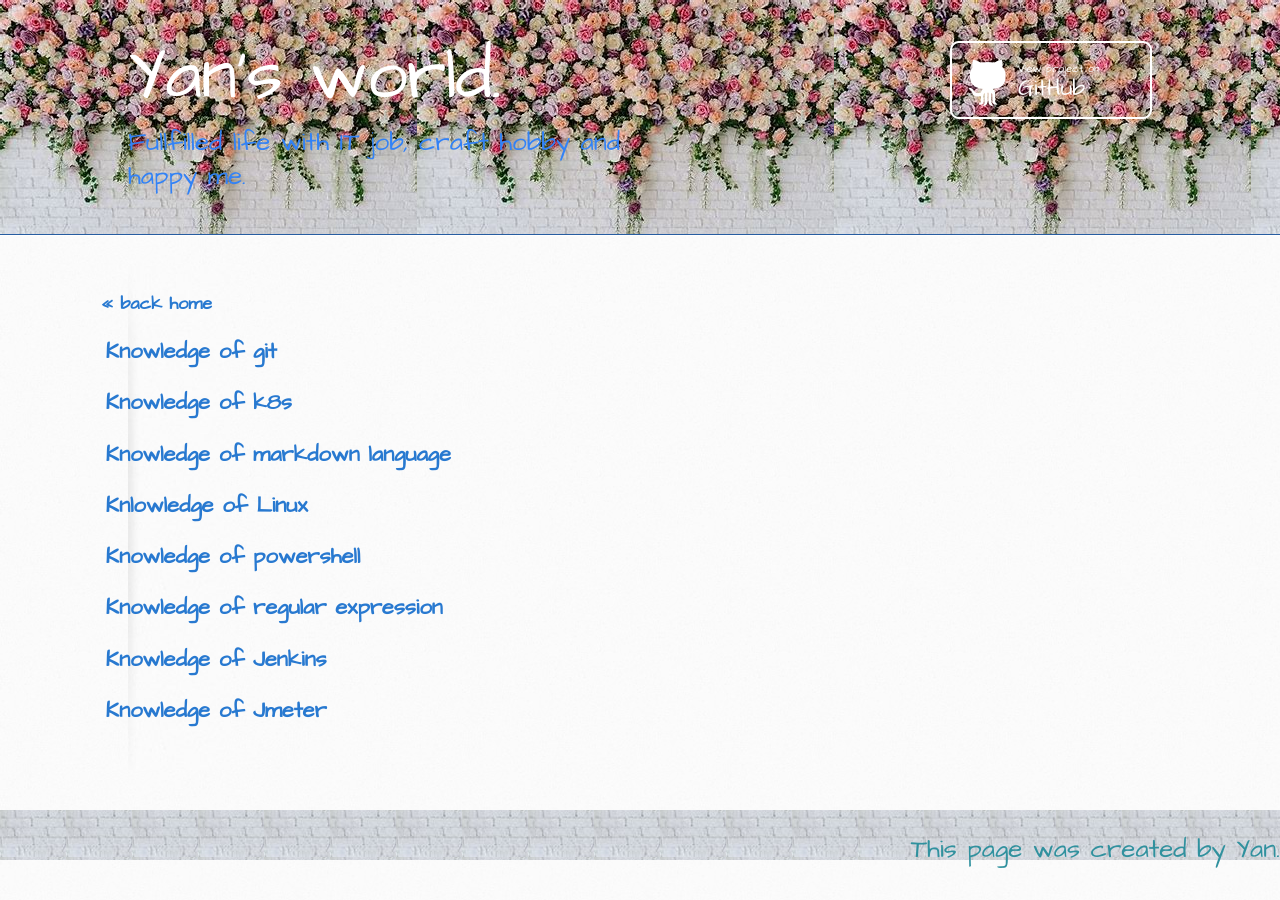
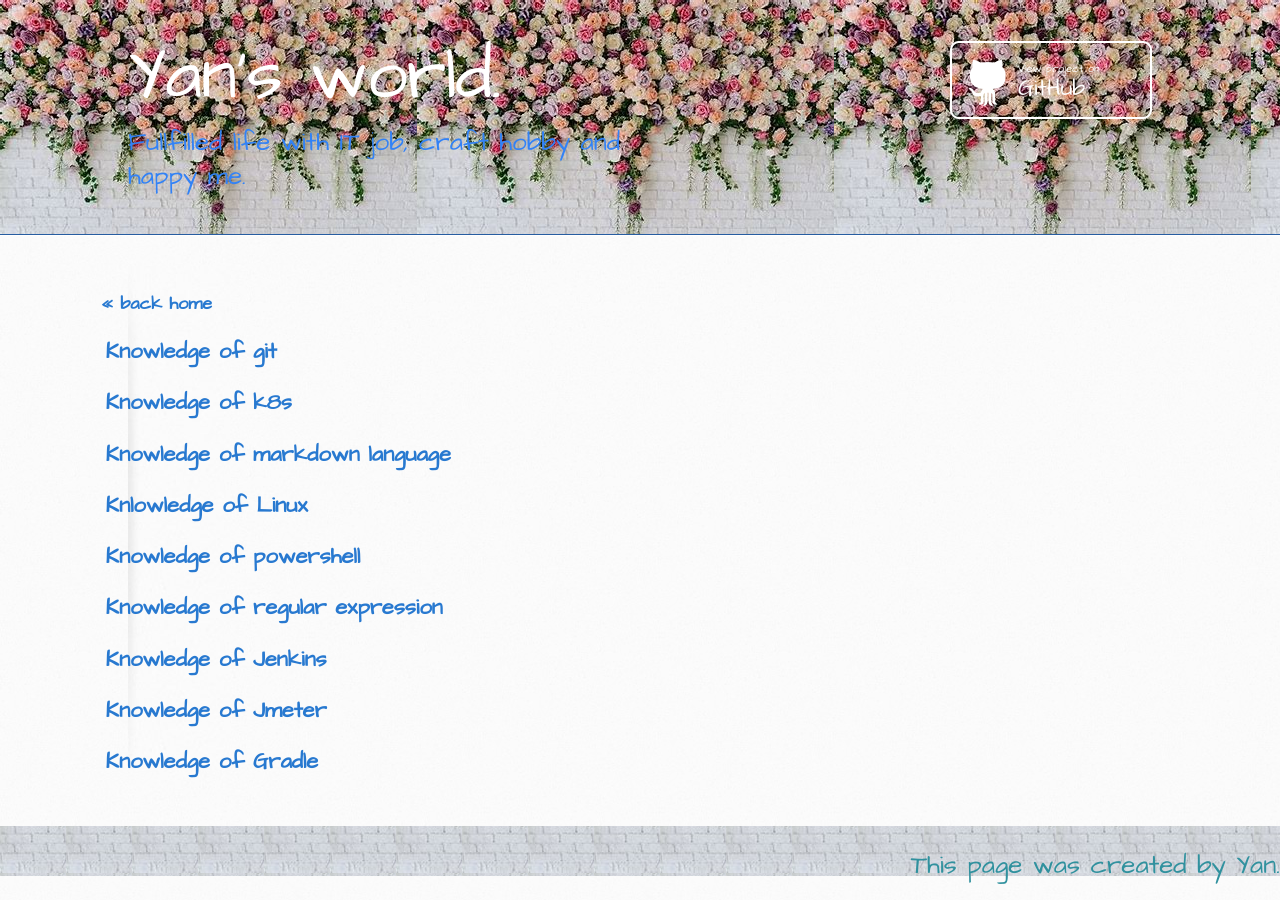
Before and after one commit to itcraftme/itcraftme, a Jekyll site: the page built from docs/it/index.md, in a window 1280 px wide. Built offline with Jekyll 4.4.1, drawn with Linux system fonts in a browser that asks for light colours; our own code applies the rules of GitHub Pages for plain Markdown files.

Commit message:
Update index.md

```diff
--- a/docs/it/index.md
+++ b/docs/it/index.md
@@ -10,3 +10,4 @@ layout: default
 ## [Knowledge of regular expression](./regex.md)
 ## [Knowledge of Jenkins](./Jenkins.md)
 ## [Knowledge of Jmeter](./Jmeter.md)
+## [Knowledge of Gradle](./Gradle.md)
```
